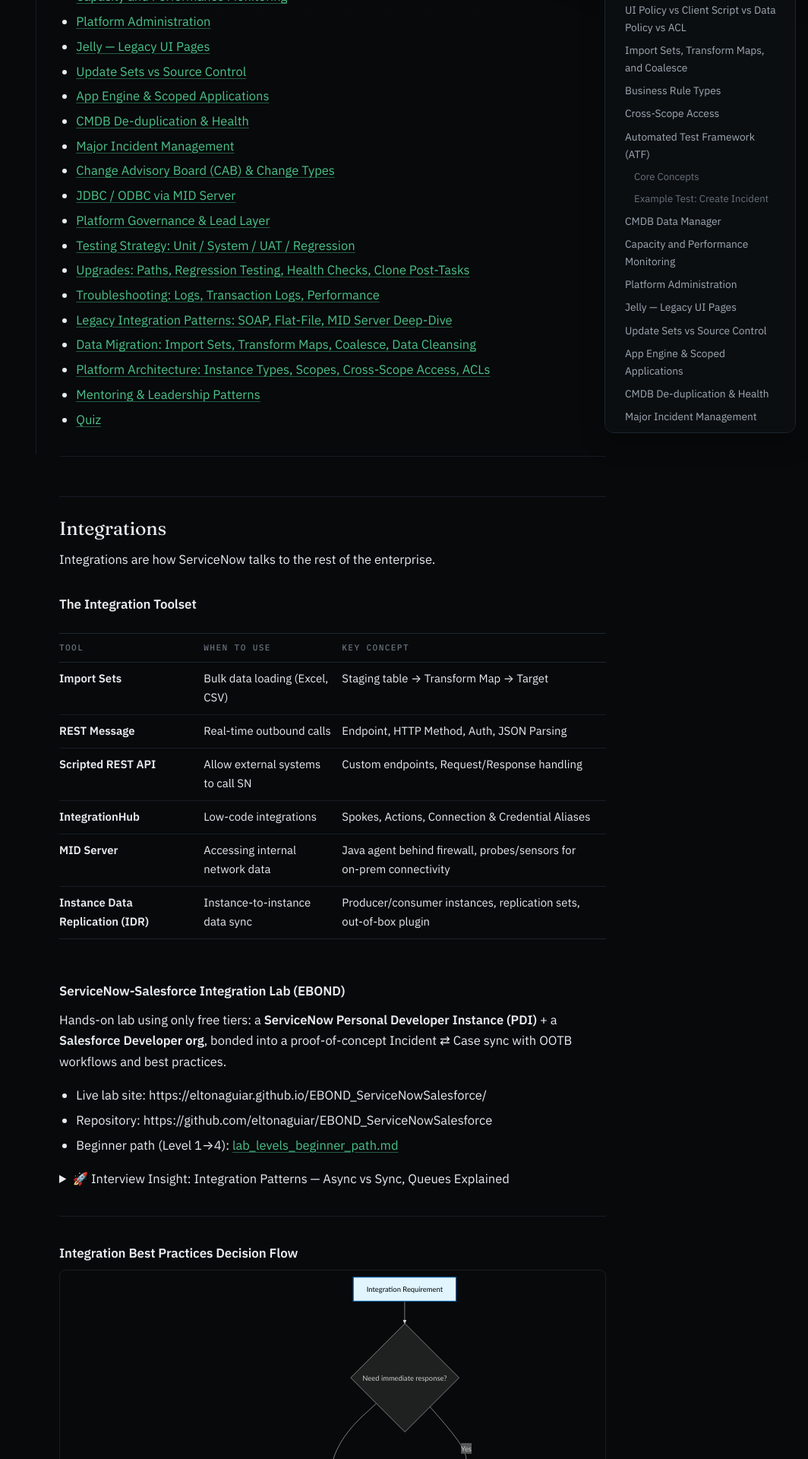
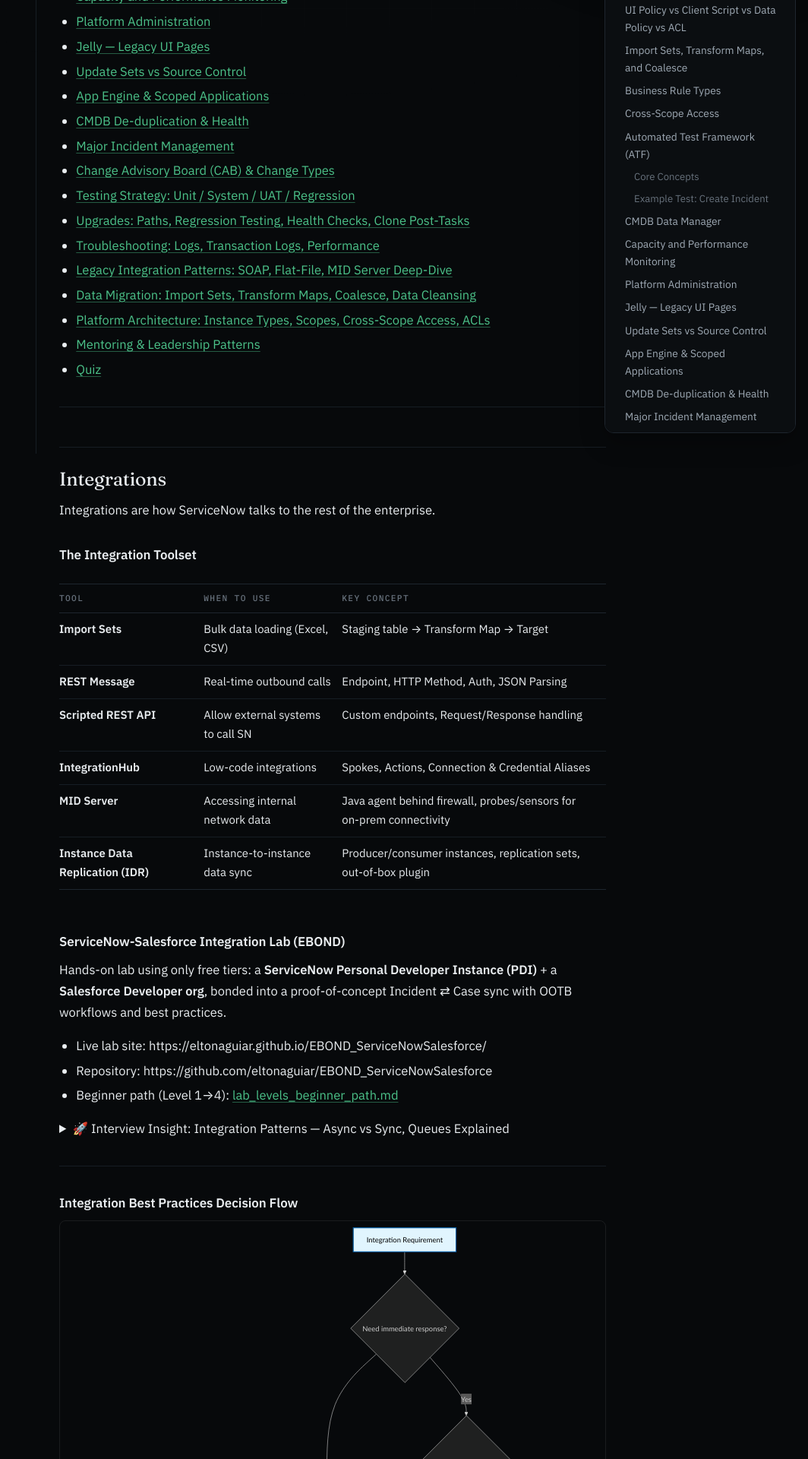
Before and after one commit to eltonaguiar/ServiceNow_Learning_TSOM-_CSM_FSM_SalesCRM_HAM_ITSM, a Jekyll site: the page built from docs/cross-cutting.md, in a window 1280 px wide. Shown: the part 829-2749 px from the top of the page at 76% size, without its empty margins (216-1280 px from the left). Built offline with Jekyll 4.4.1, drawn with Linux system fonts in a browser that asks for light colours; our own code applies the rules of GitHub Pages for plain Markdown files.

Commit message:
docs: finish the anchor cleanup - stale link text, two dead entries, and a script fix
angular-guide: the ToC label and anchor described a heading that no longer exists. The real heading is
'How the Flow Works - Server -> HTML -> Client -> Link (ELI5)', so the link text was corrected as well
as the target - a right anchor under wrong link text is still misleading.

cross-cutting: removed two ToC entries pointing at sections that do not exist anywhere in the file
('JDBC / ODBC via MID Server' and 'Platform Governance & Lead Layer'). The JDBC content survives as a
table row inside the integration toolset section; the governance section was never written. A ToC that
promises sections which were never written is worse than a shorter ToC.

sam-guide was a false positive in my own auditor: it only scanned headings at level 2-6, so the H1
'AI Swarm Generated Videos (unofficial)' looked unmatched when its anchor was correct all along. The
auditor now scans H1-H6. Two of the four 'dead' findings were real problems, one was my tool lying.

```diff
--- a/docs/cross-cutting.md
+++ b/docs/cross-cutting.md
@@ -30,8 +30,6 @@
 - [CMDB De-duplication & Health](#cmdb-de-duplication--health)
 - [Major Incident Management](#major-incident-management)
 - [Change Advisory Board (CAB) & Change Types](#change-advisory-board-cab--change-types)
-- [JDBC / ODBC via MID Server](#jdbc--odbc-via-mid-server)
-- [Platform Governance & Lead Layer](#platform-governance--lead-layer)
 - [Testing Strategy: Unit / System / UAT / Regression](#testing-strategy-unit--system--uat--regression)
 - [Upgrades: Paths, Regression Testing, Health Checks, Clone Post-Tasks](#upgrades-paths-regression-testing-health-checks-clone-post-tasks)
 - [Troubleshooting: Logs, Transaction Logs, Performance](#troubleshooting-logs-transaction-logs-performance)
```
Also changed, not shown: docs/modules/scripting/angular-guide.md (+1 -1 lines).
